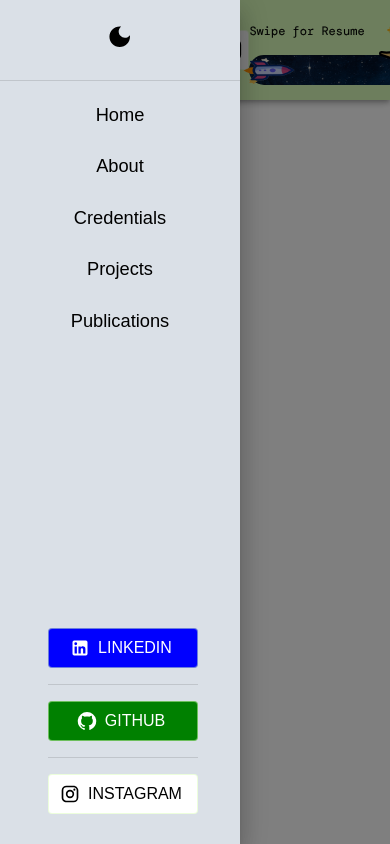
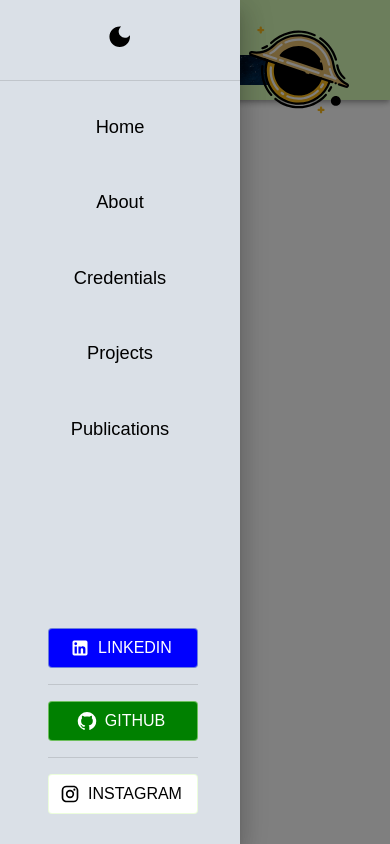
Before and after one commit to YashNarK/my-next-portfolio, a Next.js app: page /publications in a window 390 px wide. Both pictures are taken after a click on the button "open drawer". Built offline with nearby package versions, Linux system fonts and the light colour scheme; some icons are missing.

Commit message:
improved responsiveness of floating navbar

```diff
--- a/src/components/FloatingNavBar.tsx
+++ b/src/components/FloatingNavBar.tsx
@@ -21,8 +21,9 @@ import * as React from "react";
 import SlideButton from "./SlideButton";
 import SocialButton from "./SocialButton";
 import ThemeToggleButton from "./ThemeToggleButton";
+import useIsLandscape from "@/hooks/useIsLandscape";
 
-const drawerWidth = 240;
+const drawerWidth = { xs: 240, sm: 400 };
 const navItems = [
   { label: "Home", path: "/" },
   { label: "About", path: "/about" },
@@ -35,6 +36,7 @@ export default function FloatingNavBar() {
   const theme = useAppTheme();
   const social = theme.palette.social;
   const pathname = usePathname(); // Get current route
+  const isLandscape = useIsLandscape();
 
   const handleDrawerToggle = () => {
     setMobileOpen((prevState) => !prevState);
@@ -61,6 +63,12 @@ export default function FloatingNavBar() {
                 textAlign: "center",
                 bgcolor: "inherit",
                 "&:hover": { bgcolor: "inherit", color: "inherit" },
+                fontSize: {
+                  xs: "1.2rem",
+                  sm: "1.5rem",
+                  md: "2rem",
+                },
+                my: isLandscape ? "0" : "5%",
               }}
             >
               <ListItemText primary={label} color="inherit" />
@@ -75,7 +83,7 @@ export default function FloatingNavBar() {
         alignItems={"center"}
         position={"absolute"}
         bottom={30}
-        left={"20%"}
+        left={{ xs: "20%", sm: "30%" }}
         divider={<Divider orientation="horizontal" flexItem />}
       >
         <SocialButton
@@ -128,7 +136,7 @@ export default function FloatingNavBar() {
               aria-label="open drawer"
               edge="start"
               onClick={handleDrawerToggle}
-              sx={{ mr: 2, display: { sm: "none" } }}
+              sx={{ mr: 2, display: { lg: "none" } }}
             >
               <MenuIcon />
             </IconButton>
@@ -136,15 +144,19 @@ export default function FloatingNavBar() {
             {/* Use full-width Stack inside Toolbar */}
             <Stack
               direction={"row"}
-              justifyContent={"space-between"}
-              sx={{ flexGrow: 1, alignItems: "center" }}
+              sx={{
+                flexGrow: 1,
+                alignItems: "center",
+                justifyContent: { xs: "center", lg: "space-between" },
+              }}
             >
-              <Box sx={{ display: { xs: "none", sm: "block" } }}>
+              <Box sx={{ display: { xs: "none", lg: "block" } }}>
                 <ThemeToggleButton />
               </Box>
 
               {/* Using social buttons here as icons */}
               <Stack
+                display={{ xs: "none", lg: "flex" }}
                 direction={"row"}
                 spacing={2}
                 justifyContent={"center"}
@@ -180,7 +192,7 @@ export default function FloatingNavBar() {
 
               <SlideButton />
 
-              <Box sx={{ display: { xs: "none", sm: "block" } }}>
+              <Box sx={{ display: { xs: "none", lg: "block" } }}>
                 <Stack
                   direction="row"
                   divider={<Divider orientation="vertical" flexItem />}
@@ -237,7 +249,7 @@ export default function FloatingNavBar() {
               keepMounted: true, // Better open performance on mobile.
             }}
             sx={{
-              display: { xs: "block", sm: "none" },
+              display: { xs: "block", lg: "none" },
               "& .MuiDrawer-paper": {
                 boxSizing: "border-box",
                 width: drawerWidth,
```
